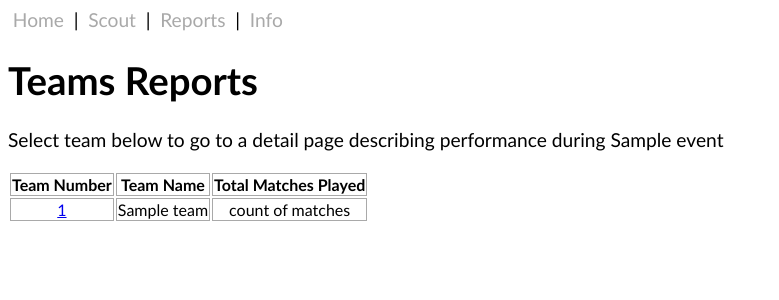
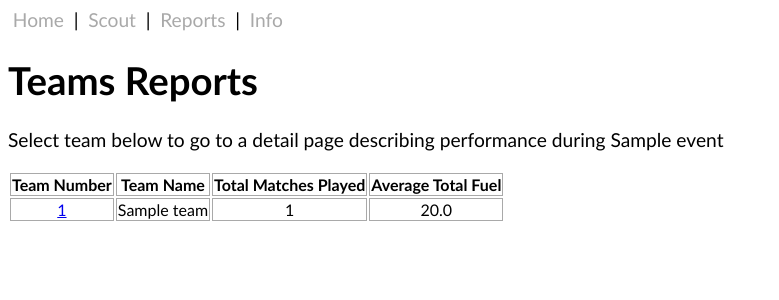
Before and after one commit to fscdata/fsc-data-scouting, a Flask app: page /report/team in a window 1280 px wide. Shown: the top 300 px of the page, without its empty margins (0-779 px from the left). Run offline with Flask 3, Linux system fonts and the light colour scheme; tables that the repository leaves empty hold one stand-in row (values such as "Sample post").

Commit message:
team report enhancement

```diff
--- a/routes/report_routes.py
+++ b/routes/report_routes.py
@@ -131,6 +131,8 @@ def report_team_page():
     team_number = request.args.get('number')
     if team_number is None:
         print(f' > Rendering all teams with links')
+        print(active_event_id)
+        print(active_event_name)
         team_summary_data = db.session\
             .query(
                 MatchTeamData.team_number,
@@ -139,16 +141,34 @@ def report_team_page():
             .join(Team, MatchTeamData.team_number == Team.team_id)\
             .group_by(MatchTeamData.team_number)\
             .all()
-        print(team_summary_data)
-        # # count number of teams and print to console
-        # team_count = db.session\
-        #     .query(MatchTeamData.team_number)\
-        #     .group_by(MatchTeamData.team_number)\
-        #     .count()
-        # print(team_count)
+        team_stats = {
+            team_data[0]:
+                {'team_name': team_data[1],
+                 'match_count': 0,
+                 'total_fuel': 0,
+                 'avg_fuel': 0}
+                for team_data in team_summary_data}
+        team_performance_data = db.session\
+            .query(
+                MatchTeamData.team_number,
+                MatchTeamData.auto_fuel_score,
+                MatchTeamData.teleop_fuel_score
+            )\
+            .filter(MatchTeamData.event_id == active_event_id)\
+            .all()
+
+        for match_record in team_performance_data:
+            team_stats[match_record.team_number]['match_count'] += 1
+            team_stats[match_record.team_number]['total_fuel'] += (match_record.auto_fuel_score + match_record.teleop_fuel_score)
+        for team in team_stats:
+            if team_stats[team]['match_count'] > 0:
+                team_stats[team]['avg_fuel'] = round(
+                    team_stats[team]['total_fuel'] / team_stats[team]['match_count'],
+                    2)
+
         return render_template(
             'report/main_teams_page.html',
-            team_summary_data=team_summary_data,
+            team_stats=team_stats,
             active_event_name=active_event_name)
     else:
         print(f' > Rendering team report page for team number {team_number}')
--- a/templates/report/main_teams_page.html
+++ b/templates/report/main_teams_page.html
@@ -9,20 +9,24 @@
             <th>Team Number</th>
             <th>Team Name</th>
             <th>Total Matches Played</th>
+            <th>Average Total Fuel</th>
         </tr>
 
-        {% for team in team_summary_data %}
+        {% for team in team_stats %}
         <tr>
             <td>
-                <a href="/report/team?number={{team.team_number}}">
-                {{ team.team_number }}
+                <a href="/report/team?number={{team}}">
+                {{ team }}
                 </a>
             </td>
             <td>
-                {{ team.team_name }}
+                {{ team_stats[team]['team_name'] }}
             </td>
             <td>
-                count of matches<!-- {{ team.count_matches }} -->
+                {{ team_stats[team]['match_count'] }}
+            </td>
+            <td>
+                {{ team_stats[team]['avg_fuel'] }}
             </td>
         </tr>
         {% endfor %}
```
